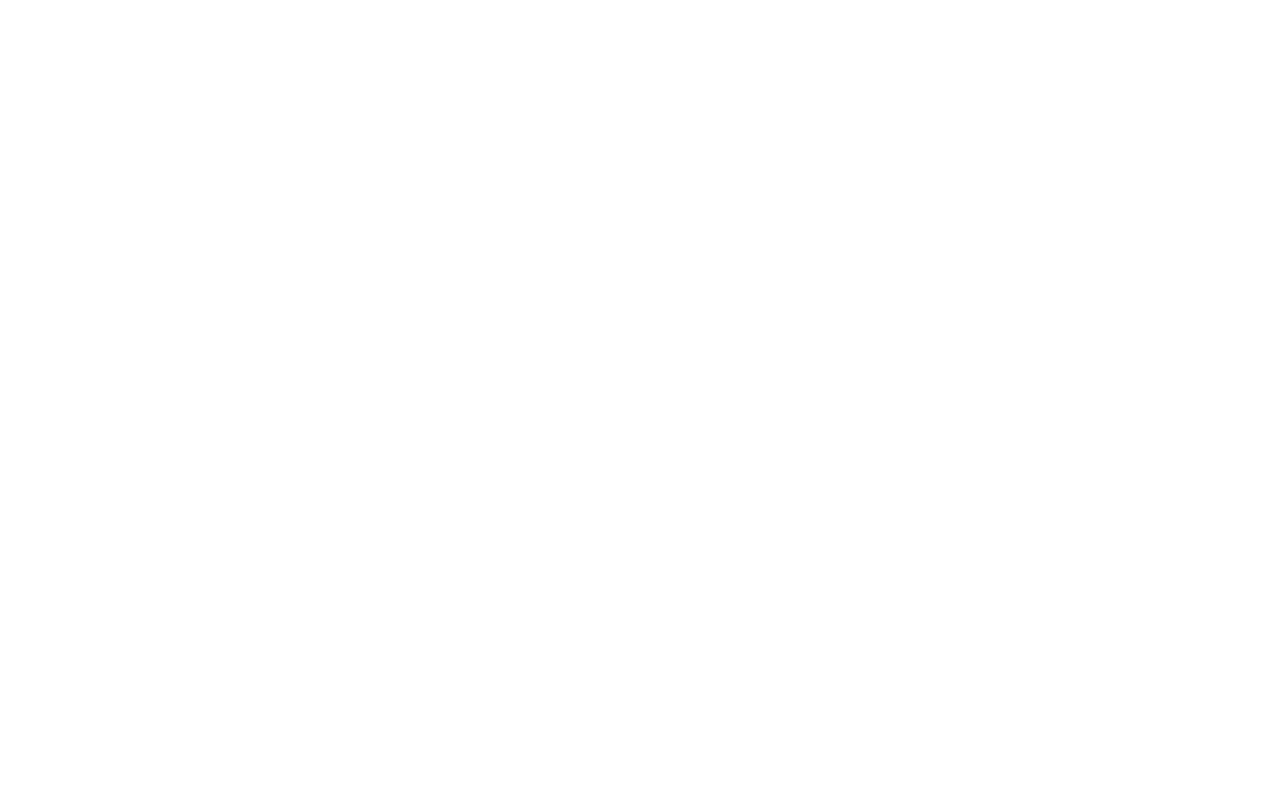
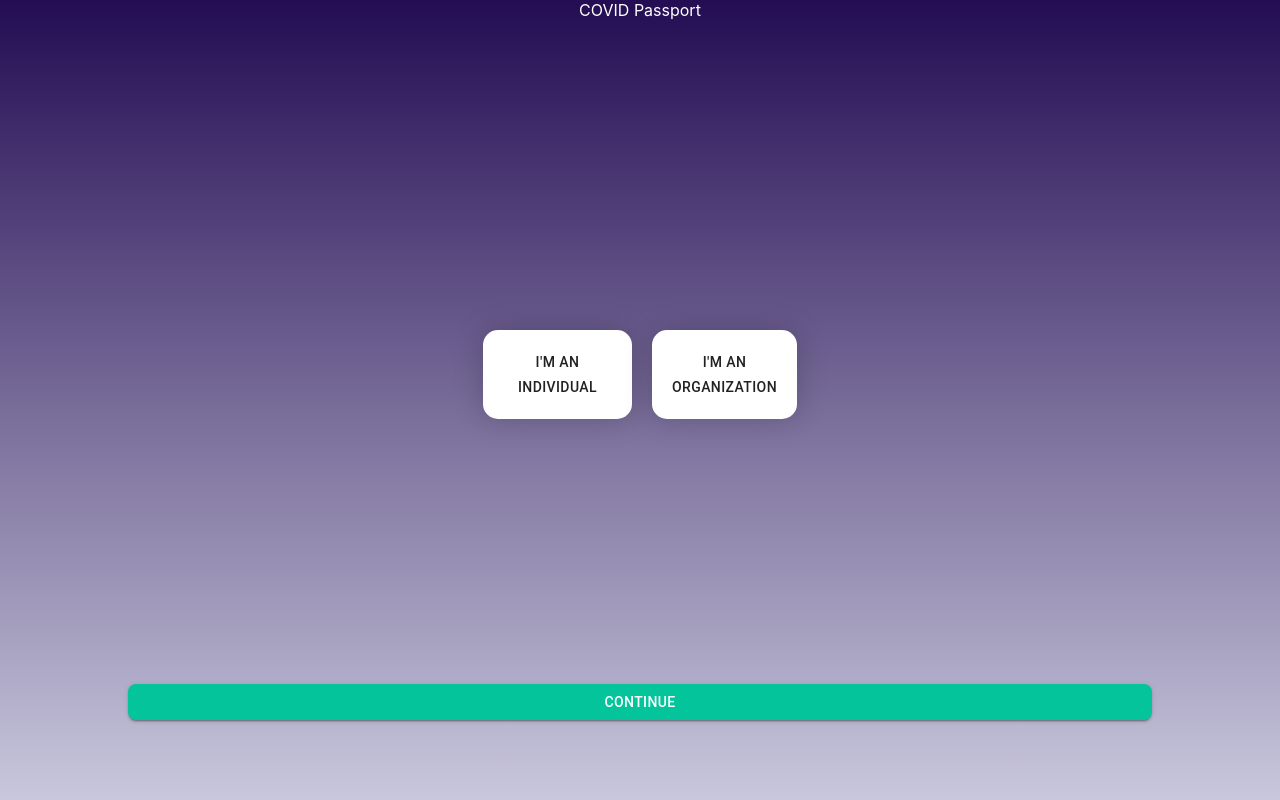
Before and after one commit to ahmedadan/justice-league, a React (Create React App) app in the folder frontend/: page / in a window 1280 px wide. Shown: the top 800 px of the page. Built offline with nearby package versions, Linux system fonts and the light colour scheme.

Commit message:
Added and aligned buttons

```diff
--- a/frontend/package.json
+++ b/frontend/package.json
@@ -3,9 +3,11 @@
   "version": "0.1.0",
   "private": true,
   "dependencies": {
+    "@material-ui/core": "^4.12.3",
     "@testing-library/jest-dom": "^5.14.1",
     "@testing-library/react": "^11.2.7",
     "@testing-library/user-event": "^12.8.3",
+    "contentful": "^9.0.0",
     "react": "^17.0.2",
     "react-dom": "^17.0.2",
     "react-scripts": "4.0.3",
--- a/frontend/src/App.js
+++ b/frontend/src/App.js
@@ -1,11 +1,10 @@
-import logo from './logo.svg';
 import './App.css';
-import landingPage from './pages/landing.js'
+import LandingPage from './pages/landing.js'
 
 function App() {
   return (
     <div className="App">
-      <landingPage/>
+      <LandingPage/>
     </div>
   );
 }
--- a/frontend/src/pages/landing.js
+++ b/frontend/src/pages/landing.js
@@ -1,14 +1,21 @@
 import React from 'react';
-import ReactDOM from 'react-dom';
-import { render, screen } from '@testing-library/react';;
+import {Button} from '@material-ui/core';
 
 export default
-class landingPage extends React.Component {
+class LandingPage extends React.Component {
     render() {
+
       return (
-        <div>
-          <button className="ind">I'm an individual</button>
-          <button className="org">I'm an organization</button>
+        <div style={{justifyContent: 'center', display: "flex", height: "1000px", backgroundImage: "linear-gradient(#240D53, #F2F6FF)"}}>
+          <a style={{color: "#FFFFFF"}}>COVID Passport</a>
+          <div style={{backgroundColor: "#F3F6FF", "height": "50%"}}>
+
+          </div>
+          <div style={{align: "center", position: "absolute", top: "40%", width: "..", height: ".."}}>
+          <Button variant="contained" style={{backgroundColor: "#FFFFFF", color: "#00000", borderRadius:15, paddingTop:20, paddingBottom:20, paddingLeft:35, paddingRight:35, margin:10, boxShadow: "0px 0px 30px rgba(0, 0, 0, 0.2)"}} className="ind">I'm an<br />individual</Button>
+          <Button variant="contained" style={{backgroundColor: "#FFFFFF", color: "#00000", borderRadius:15, padding:20, margin:10, boxShadow: "0px 0px 30px rgba(0, 0, 0, 0.2)"}} className="org">I'm an<br />organization</Button>
+          </div>
+          <Button variant="contained" style={{backgroundColor: "#04C49C", position: "absolute", bottom: "10%", borderRadius:8, color: "#FFFFFF", width: "80%"}} >Continue</Button>
         </div>
       );
     }
```
Also changed, not shown: frontend/src/landing.css (added), 1 other file (tests, documents, lock files or other folders).
